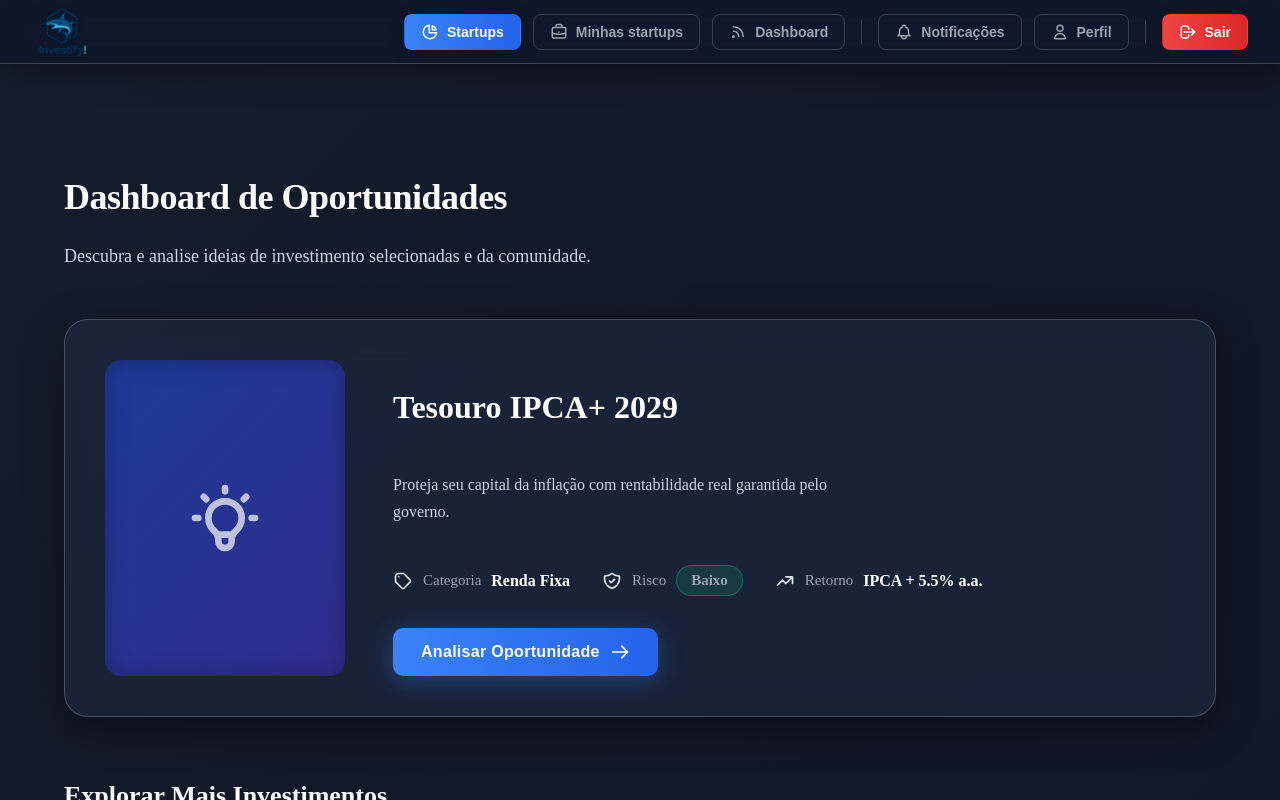
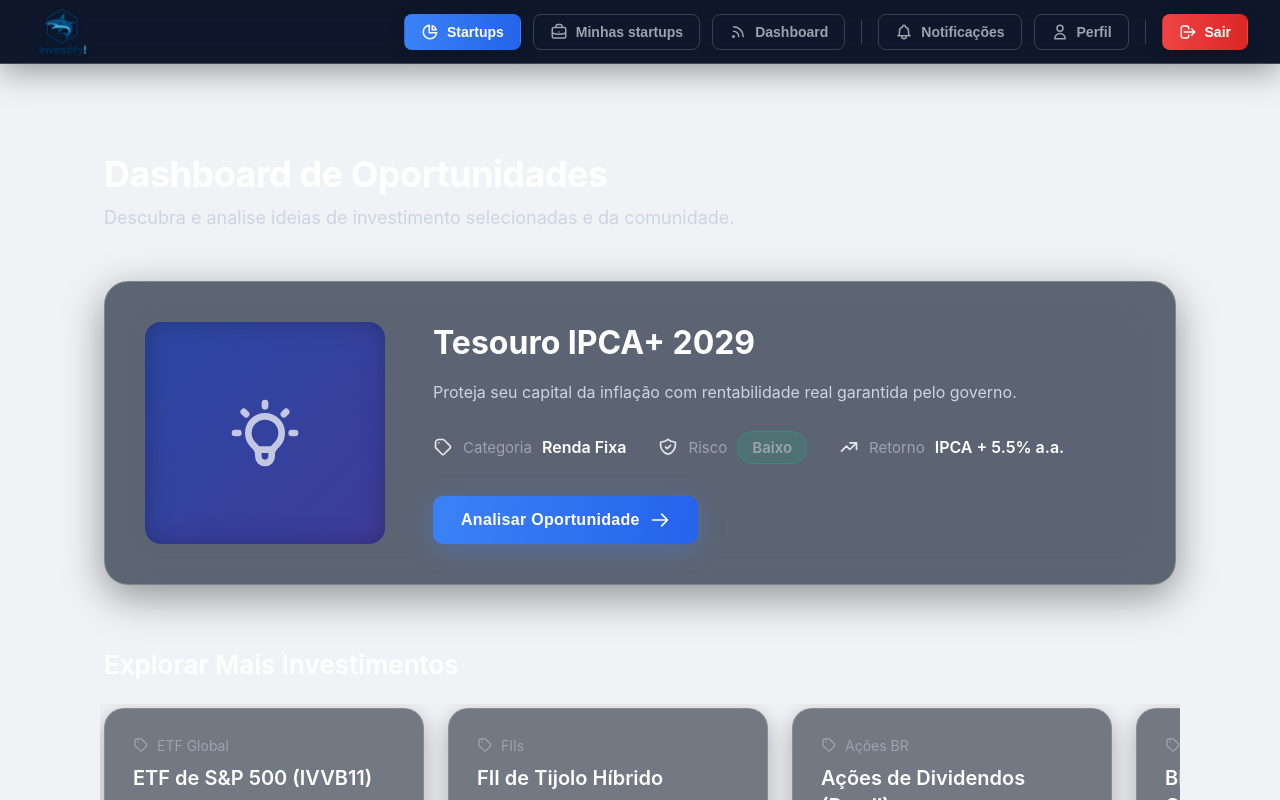
Before and after one commit to LeonardoEberle/investfyTCC, a React (Vite) app: page /home in a window 1280 px wide. Shown: the top 800 px of the page. Built offline with nearby package versions, Linux system fonts and the light colour scheme.

Commit message:
mudança no layout

```diff
--- a/src/components/AppLayout.jsx
+++ b/src/components/AppLayout.jsx
@@ -1,39 +1,49 @@
 import React from 'react'
 import { Outlet } from 'react-router-dom'
 import NavBar from './NavBar'
-import styled, { keyframes } from 'styled-components'
+import styled, { createGlobalStyle, keyframes } from 'styled-components'
 
-const moveGradient = keyframes`
-  0% { background-position: 0% 50%; }
-  50% { background-position: 100% 50%; }
-  100% { background-position: 0% 50%; }
+/*
+  ADICIONAMOS O GLOBALSTYLE AQUI (com a fonte Inter)
+  Ele estava antes no AuthStyles, e por isso não funcionava no App
+*/
+const GlobalStyle = createGlobalStyle`
+  * {
+    box-sizing: border-box;
+    margin: 0;
+    padding: 0;
+  }
+  body, html {
+    font-family: 'Inter', -apple-system, BlinkMacSystemFont, 'Segoe UI', Roboto, Oxygen,
+                 Ubuntu, Cantarell, 'Open Sans', 'Helvetica Neue', sans-serif;
+    color: #1a202c; /* Texto escuro por padrão */
+  }
 `
 
+/* Removemos a animação e o gradiente escuro */
 const MainContainer = styled.div`
   padding-top: 64px;
 `
 
+/*
+  MUDANÇA PRINCIPAL:
+  Fundo claro e profissional, em vez do gradiente escuro.
+*/
 const ContentArea = styled.main`
   min-height: calc(100vh - 64px);
   display: flex;
   flex-direction: column;
   align-items: center;
-  padding: 40px 0;
+  padding: 40px; /* Mais padding */
 
-  background: linear-gradient(
-    -45deg,
-    #0f172a, /* slate-900 */
-    #111827, /* gray-900 */
-    #1e293b, /* slate-800 */
-    #282157  /* Roxo bem escuro e sutil */
-  );
-  background-size: 400% 400%;
-  animation: ${moveGradient} 15s ease infinite;
+  /* Este é o novo fundo "claro" */
+  background: #f0f2f5;
 `
 
 export default function AppLayout() {
   return (
     <MainContainer>
+      <GlobalStyle /> {/* Aplicando o estilo global aqui */}
       <NavBar />
       <ContentArea>
         <Outlet />
```
